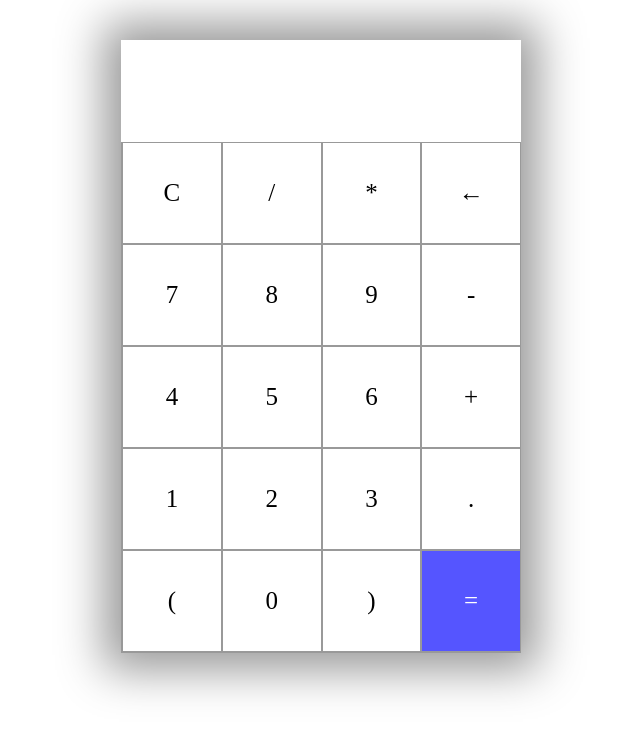
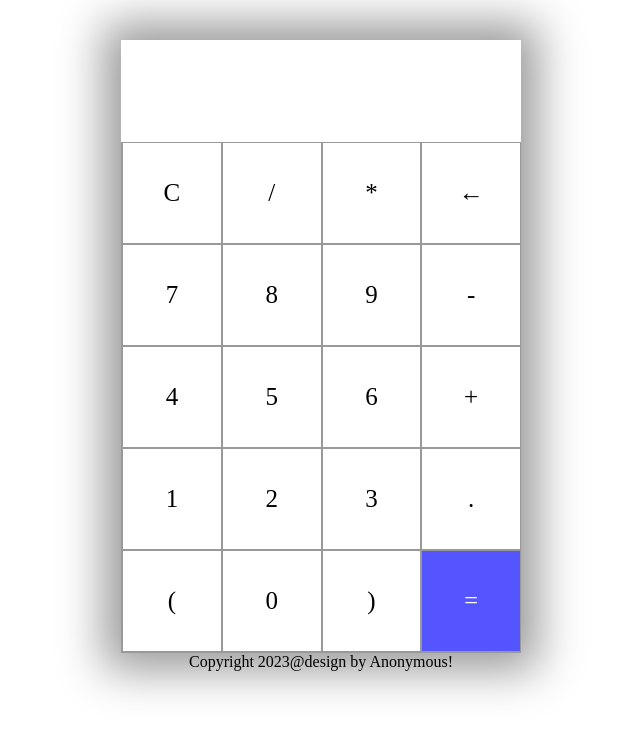
Before and after one commit to bd-dev-ismail/js-calculator, a plain HTML site: page index.html in a window 1280 px wide. Shown: the whole page, without its empty margins (319-959 px from the left). Drawn offline with Linux system fonts and the light colour scheme.

Commit message:
simple changes

```diff
--- a/index.html
+++ b/index.html
@@ -37,6 +37,7 @@
             </div>
         </div>
     </section>
+    <footer>Copyright 2023@design by Anonymous!</footer>
     <script src="index.js"></script>
 </body>
 </html>
--- a/style.css
+++ b/style.css
@@ -36,3 +36,6 @@
     background-color: #5555ff;
     color: white;
 }
+footer{
+    text-align: center;
+}
```
